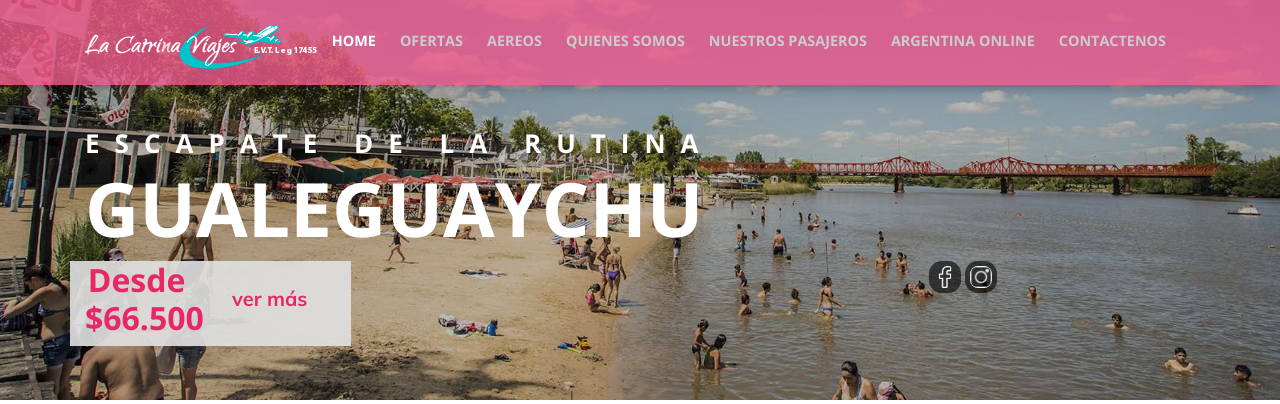
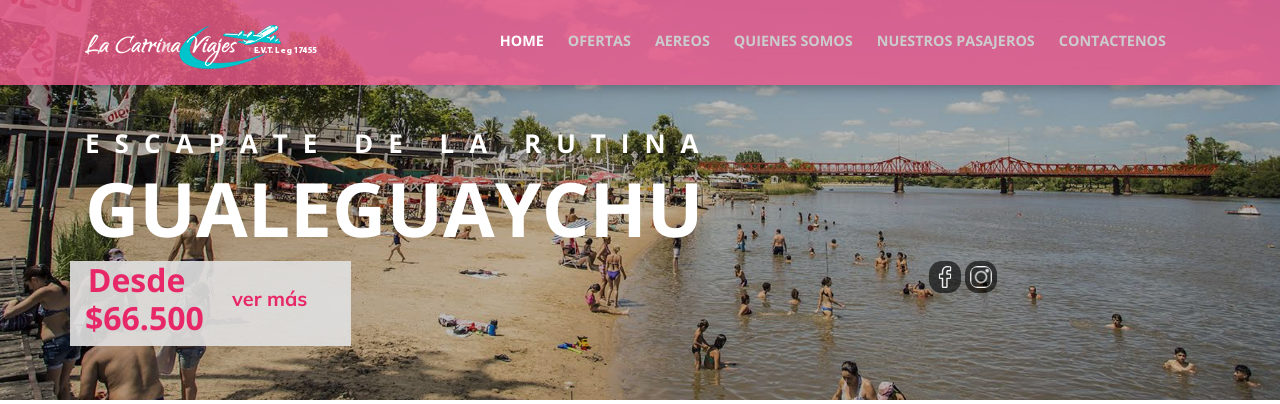
Before and after one commit to sentiarg/lacatrinaviajes.tur.ar, a PHP site: page /index.php in a window 1280 px wide. Shown: the top 404 px of the page. Run offline with PHP 8.4, Linux system fonts and the light colour scheme.

Commit message:
Saco del menu argentina online

```diff
--- a/includes/navbar.php
+++ b/includes/navbar.php
@@ -5,7 +5,7 @@ $items = [
     'AEREOS' => 'aereos.php',
     'QUIENES SOMOS' => 'quienesSomos.php',
     'NUESTROS PASAJEROS' => 'nuestrosPasajeros.php',
-    'ARGENTINA ONLINE' => 'buscador.php',
+    /*'ARGENTINA ONLINE' => 'buscador.php',*/
     'CONTACTENOS' => 'contacto.php'
 ];
 ?>
```
